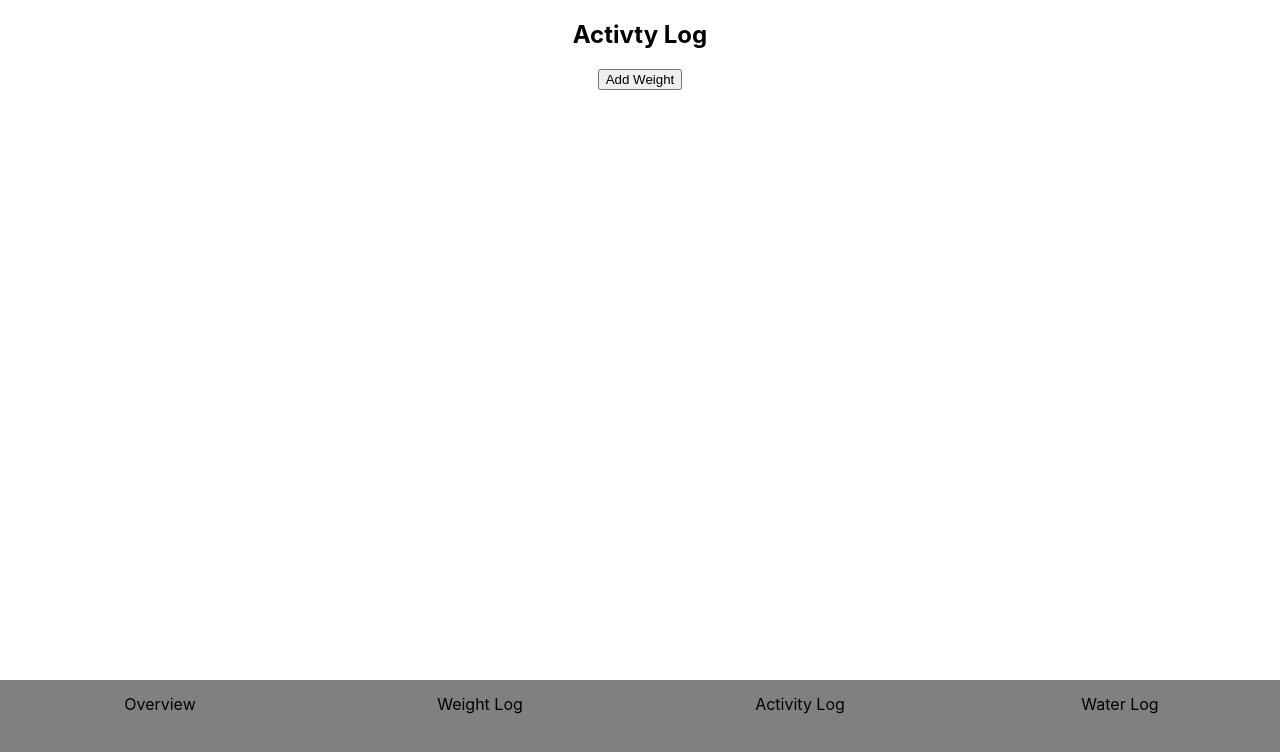
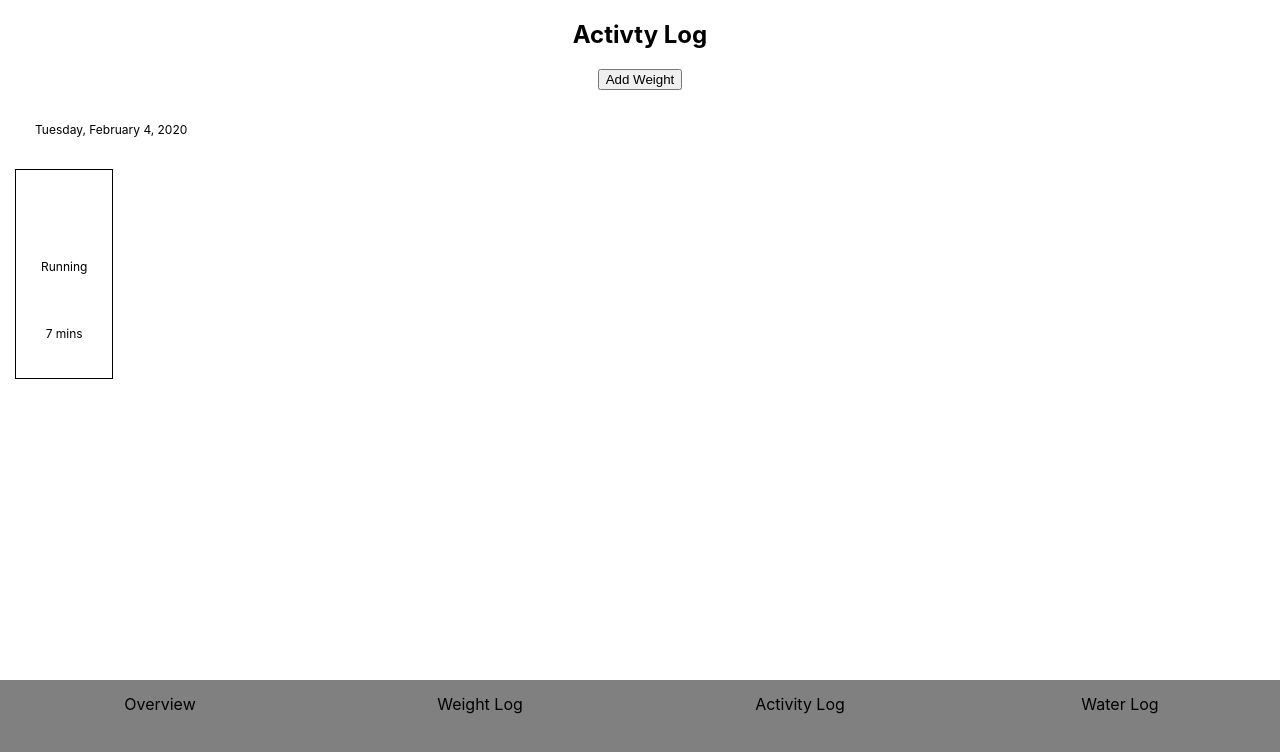
Before and after one commit to cfloyd252/My-Fit-Journal-Client, a React (Create React App) app: page /journal/activity in a window 1280 px wide. Shown: the top 752 px of the page. Built offline with nearby package versions, Linux system fonts and the light colour scheme; the HTML template or start-up script is replaced by a standard one.

Commit message:
fixed acitivty log view but need to fix entries

```diff
--- a/src/Components/EntryLog/EntryLog.js
+++ b/src/Components/EntryLog/EntryLog.js
@@ -6,6 +6,8 @@ export class EntryLog extends Component {
     return (
       <div className="log-data">
       <p>{this.props.entryInfo.quanity} {this.props.entryInfo.unitOfMeasure}</p>
+      <p>{this.props.entryInfo.activity_name}</p>
+      <p>{this.props.entryInfo.duration}</p>
     </div>
     )
   }
--- a/src/dummy-store.js
+++ b/src/dummy-store.js
@@ -46,7 +46,14 @@ export default {
     },
   ],
   "activityData": [
-
+    {
+      "id": 3,
+      "user_name": "Test User 1",
+      "activity_name": "Running",
+      "log_time": "2020-02-04T11:23:54Z",
+      "duration": "7 mins",
+      "calories_burned": 20,
+    },
   ],
   "userData": [
     {
```
